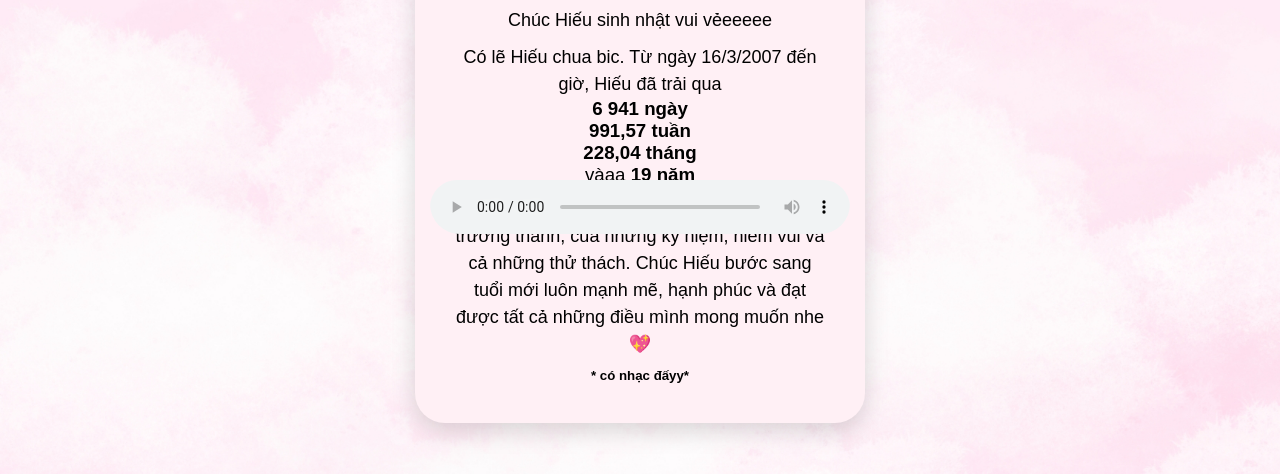
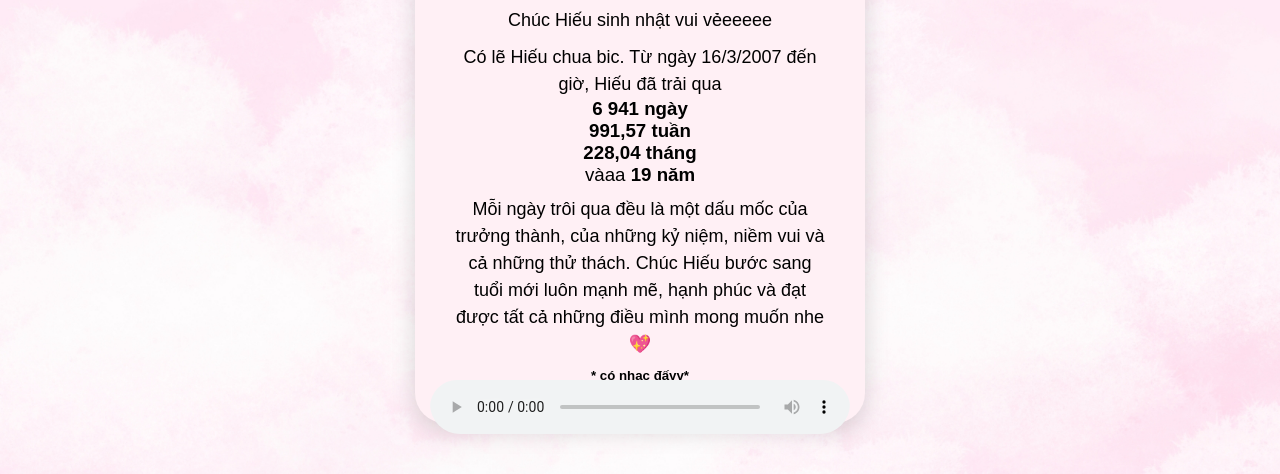
Before and after one commit to thny17/yukinee.github.io, a plain HTML site: page index.html in a window 1280 px wide. Shown: the part 326-800 px from the top of the page. Drawn offline with Linux system fonts and the light colour scheme.

Commit message:
Adjust audio position and minor style updates

```diff
--- a/index.html
+++ b/index.html
@@ -17,7 +17,7 @@
 
 		audio{
 			position: fixed;
-			bottom: 30vh;
+			bottom: 40px;
 
 			height: 15%;
 			width: 50%;
```
